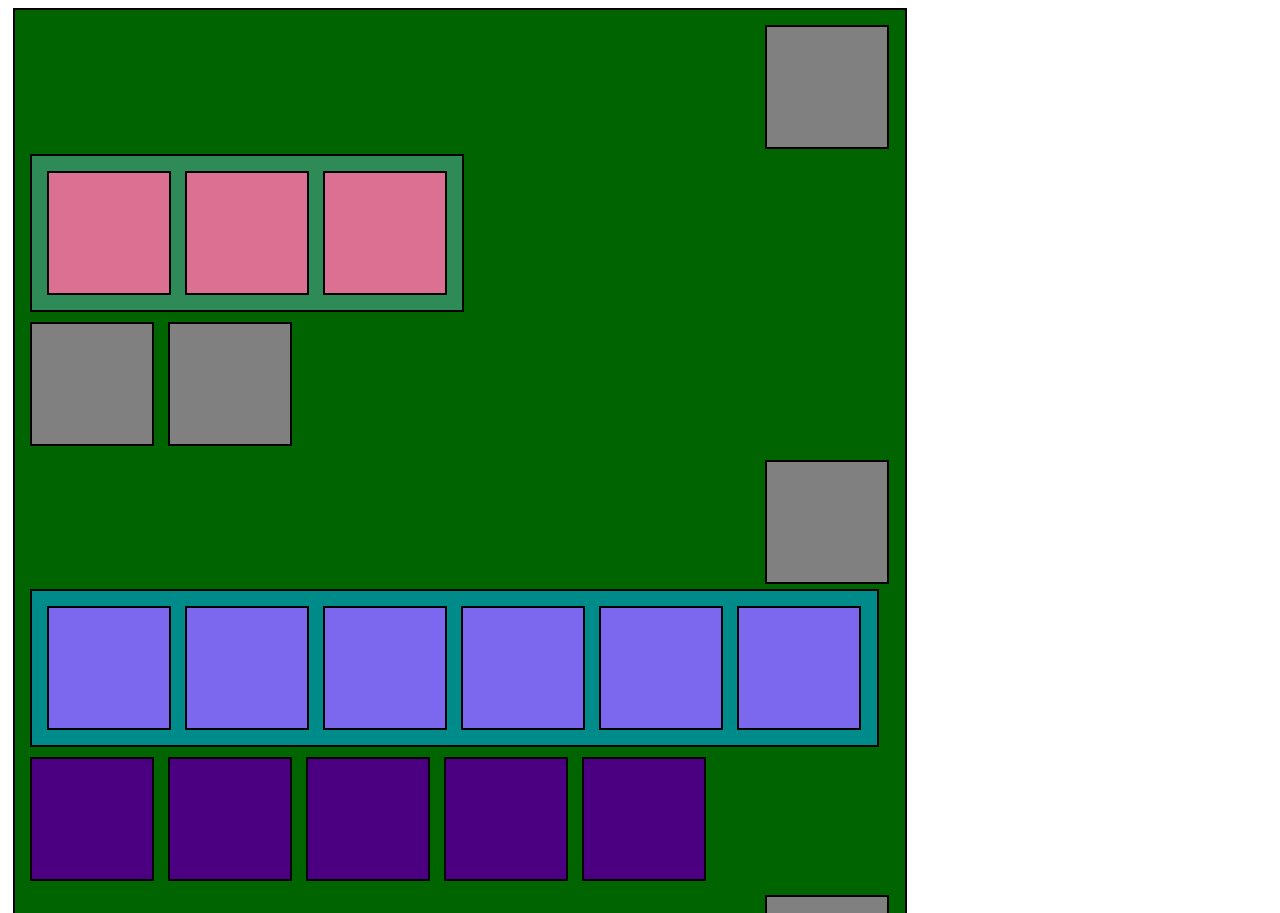
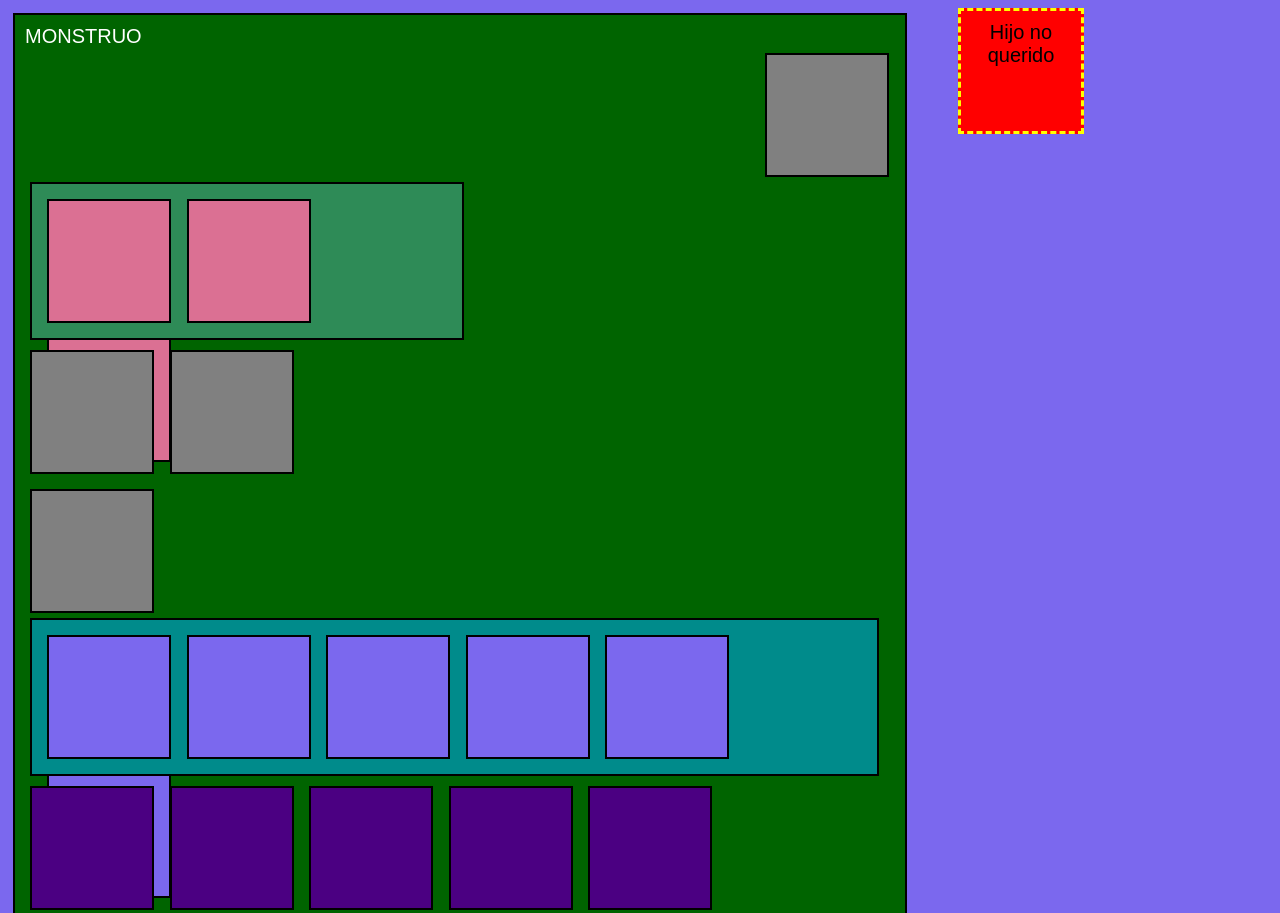
Before and after one commit to NellySaavedra/8Cajas, a plain HTML site: page index.html in a window 1280 px wide. Shown: the top 913 px of the page. Drawn offline with Linux system fonts and the light colour scheme.

Commit message:
HijoNoQuerido

```diff
--- a/index.html
+++ b/index.html
@@ -6,7 +6,7 @@
 		<title>8 Cajas</title>
 	</head>
 	<body>
-		<div class="monstruo">
+		<div class="monstruo">MONSTRUO
 			<div class="esquinaDer"></div>
 			<div class="padre">
 				<div class="alingPadre"></div>
@@ -15,7 +15,7 @@
 			</div>
 			<div class="lineaDos"></div>
 			<div class="lineaDos"></div>
-			<div class="esquinaDer"></div>
+			<div></div>
 			<div class="padre2">
 				<div class="alingPadre2"></div>
 				<div class="alingPadre2"></div>
@@ -36,5 +36,6 @@
 			<div class="esquinaDer"></div>
 			<div class="esquinaDer"></div>
 		</div>
+		<div class="HijoNoQuerido">Hijo no querido</div>
 	</body>
 </html>
--- a/main.css
+++ b/main.css
@@ -1,7 +1,14 @@
+body{
+	background-color: #7B68EE;
+}
 .monstruo {
 	height: 1400px;
 	width: 870px;
 	background-color: #006400;
+	position: absolute;
+	font-family: Arial;
+	font-size: 20px;
+	color: white;
 }
 div{
 	height: 100px;
@@ -44,3 +51,12 @@ div{
 .esquinaDer{
 	 margin-left: 740px;
 }
+.HijoNoQuerido {
+	background-color: red;
+	position: relative;
+	margin-left: 950px;
+	border: 3px yellow dashed;
+	text-align: center;
+	font-family: Arial;
+	font-size: 20px;
+}
```
